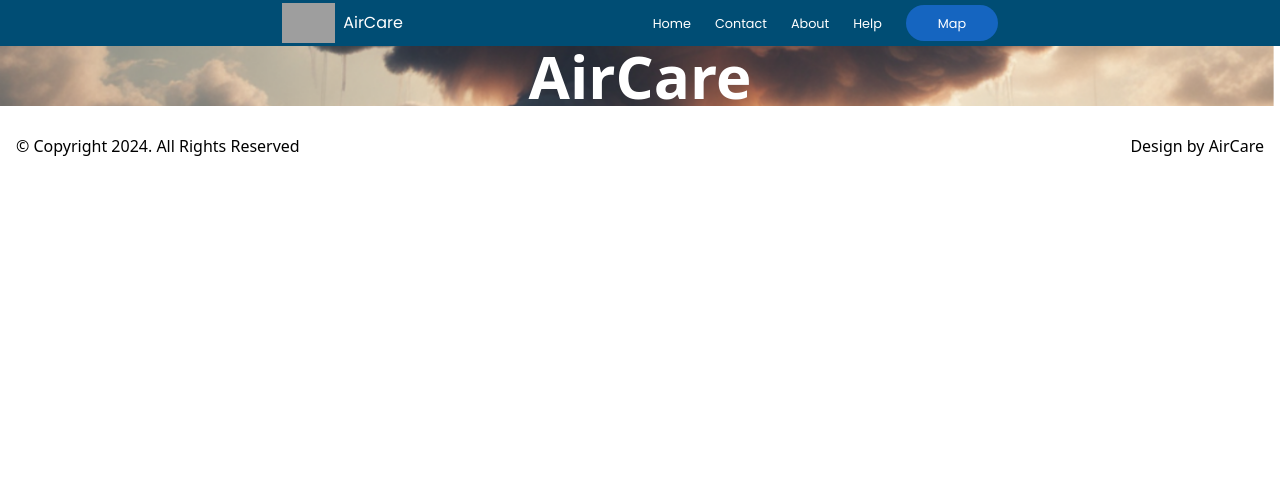
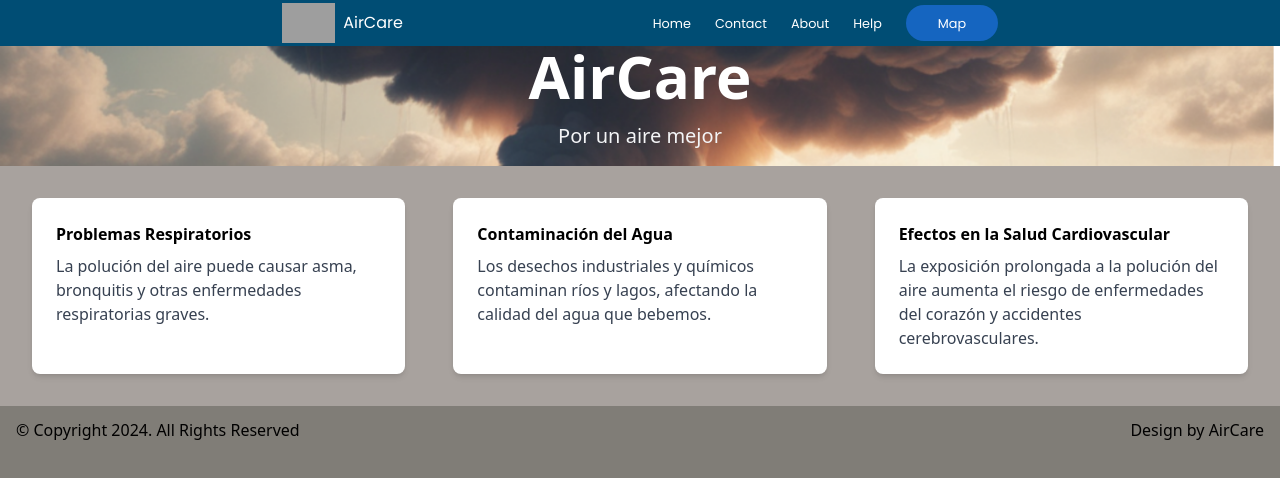
Before and after one commit to flaviferri/AirCare, a React (Vite) app: page / in a window 1280 px wide. Shown: the top 478 px of the page. Built offline with nearby package versions, Linux system fonts and the light colour scheme; grey boxes are pictures that could not be loaded.

Commit message:
improved banner and cards

```diff
--- a/src/components/banner/Banner.jsx
+++ b/src/components/banner/Banner.jsx
@@ -4,12 +4,12 @@ const Banner = () => {
       className="relative items-center justify-center h-100 bg-cover bg-center"
       style={{ backgroundImage: "url(./src/assets/images/banner.png)" }}
     >
-      <div className="relative text-center text-white">
-        <h1 className="text-4xl text-center text-white md:text-6xl font-bold mb-4">
+      <div className="relative text-center h-100 text-white">
+        <h1 className="text-3xl text-center h-100 text-white md:text-6xl font-bold mb-4">
           {" "}
           AirCare
         </h1>
-        <p className="text-lg md:text-2xl"></p>
+        <p className="text-lg md:text-xl text-gray-100 pb-4">Por un aire mejor</p>
       </div>
     </div>
   );
--- a/src/components/cards/Cards.jsx
+++ b/src/components/cards/Cards.jsx
@@ -1,22 +1,35 @@
+const Cards = () => {
+  const cardData = [
+    {
+      title: "Problemas Respiratorios",
+      content:
+        "La polución del aire puede causar asma, bronquitis y otras enfermedades respiratorias graves.",
+    },
+    {
+      title: "Contaminación del Agua",
+      content:
+        "Los desechos industriales y químicos contaminan ríos y lagos, afectando la calidad del agua que bebemos.",
+    },
+    {
+      title: "Efectos en la Salud Cardiovascular",
+      content:
+        "La exposición prolongada a la polución del aire aumenta el riesgo de enfermedades del corazón y accidentes cerebrovasculares.",
+    },
+  ];
 
-import "./public/css/styles.css";
-
-const Cards = (title, content) => {
   return (
-      <div className="ContainerCards">
-        <div className="Cards">
-          <h2>{title}</h2>
-          <p>{content}</p>
+    <div className="grid grid-cols-1 md:grid-cols-3 gap-4 justify-center p-4 bg-stone-400">
+      {cardData.map((card, index) => (
+        <div
+          key={index}
+          className="bg-white shadow-md rounded-lg p-6 m-4"
+        >
+          <h2 className="text-l font-bold mb-2">{card.title}</h2>
+          <p className="text-gray-700">{card.content}</p>
         </div>
-        <div className="Cards">
-          <h2>{title}</h2>
-          <p>{content}</p>
-        </div>
-        <div className="Cards">
-          <h2>{title}</h2>
-          <p>{content}</p>
-        </div>
+      ))}
     </div>
   );
 };
+
 export default Cards;
--- a/src/output.css
+++ b/src/output.css
@@ -558,8 +558,24 @@ video {
   position: relative;
 }
 
+.m-4 {
+  margin: 1rem;
+}
+
+.mb-2 {
+  margin-bottom: 0.5rem;
+}
+
 .mb-4 {
   margin-bottom: 1rem;
+}
+
+.grid {
+  display: grid;
+}
+
+.grid-cols-1 {
+  grid-template-columns: repeat(1, minmax(0, 1fr));
 }
 
 .items-center {
@@ -570,6 +586,24 @@ video {
   justify-content: center;
 }
 
+.gap-4 {
+  gap: 1rem;
+}
+
+.rounded-lg {
+  border-radius: 0.5rem;
+}
+
+.bg-stone-400 {
+  --tw-bg-opacity: 1;
+  background-color: rgb(168 162 158 / var(--tw-bg-opacity));
+}
+
+.bg-white {
+  --tw-bg-opacity: 1;
+  background-color: rgb(255 255 255 / var(--tw-bg-opacity));
+}
+
 .bg-cover {
   background-size: cover;
 }
@@ -578,13 +612,25 @@ video {
   background-position: center;
 }
 
+.p-4 {
+  padding: 1rem;
+}
+
+.p-6 {
+  padding: 1.5rem;
+}
+
+.pb-4 {
+  padding-bottom: 1rem;
+}
+
 .text-center {
   text-align: center;
 }
 
-.text-4xl {
-  font-size: 2.25rem;
-  line-height: 2.5rem;
+.text-3xl {
+  font-size: 1.875rem;
+  line-height: 2.25rem;
 }
 
 .text-lg {
@@ -596,9 +642,25 @@ video {
   font-weight: 700;
 }
 
+.text-gray-100 {
+  --tw-text-opacity: 1;
+  color: rgb(243 244 246 / var(--tw-text-opacity));
+}
+
+.text-gray-700 {
+  --tw-text-opacity: 1;
+  color: rgb(55 65 81 / var(--tw-text-opacity));
+}
+
 .text-white {
   --tw-text-opacity: 1;
   color: rgb(255 255 255 / var(--tw-text-opacity));
+}
+
+.shadow-md {
+  --tw-shadow: 0 4px 6px -1px rgb(0 0 0 / 0.1), 0 2px 4px -2px rgb(0 0 0 / 0.1);
+  --tw-shadow-colored: 0 4px 6px -1px var(--tw-shadow-color), 0 2px 4px -2px var(--tw-shadow-color);
+  box-shadow: var(--tw-ring-offset-shadow, 0 0 #0000), var(--tw-ring-shadow, 0 0 #0000), var(--tw-shadow);
 }
 
 .filter {
@@ -606,13 +668,17 @@ video {
 }
 
 @media (min-width: 768px) {
-  .md\:text-2xl {
-    font-size: 1.5rem;
-    line-height: 2rem;
+  .md\:grid-cols-3 {
+    grid-template-columns: repeat(3, minmax(0, 1fr));
   }
 
   .md\:text-6xl {
     font-size: 3.75rem;
     line-height: 1;
   }
+
+  .md\:text-xl {
+    font-size: 1.25rem;
+    line-height: 1.75rem;
+  }
 }
--- a/src/pages/home/Home.jsx
+++ b/src/pages/home/Home.jsx
@@ -2,12 +2,14 @@ import "./Home.scss";
 import Navbar from "../../components/navbar/Navbar";
 import Footer from "../../components/footer/Footer";
 import Banner from "../../components/banner/Banner";
+import Cards from "../../components/cards/Cards";
 
 const Home = () => {
   return (
     <>
       <Navbar />
       <Banner />
+      <Cards />
       <Footer />
     </>
   );
--- a/src/pages/home/Home.scss
+++ b/src/pages/home/Home.scss
@@ -0,0 +1,3 @@
+body {
+    background-color: #807d77;
+}
```
Also changed, not shown: src/scss/Cards.scss (deleted, +0 -25 lines).
